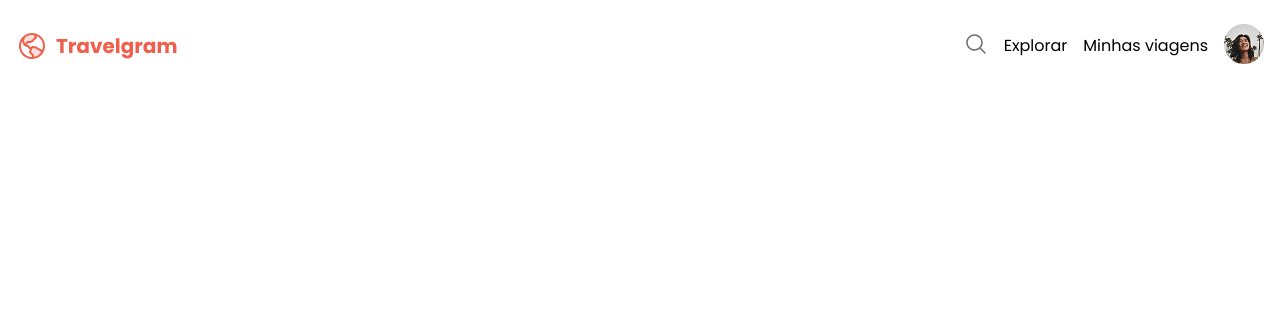
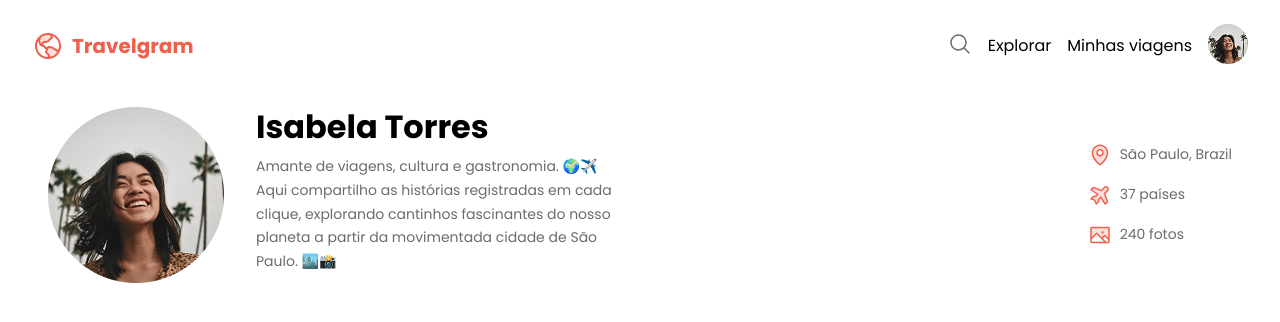
Before and after one commit to LucasKenji01/projeto-travelgram-responsivo, a plain HTML site: page index.html in a window 1280 px wide. Drawn offline with Linux system fonts and the light colour scheme.

Commit message:
Done about

```diff
--- a/index.html
+++ b/index.html
@@ -28,6 +28,35 @@
       <button><img src="assets/images/profile-sm.jpg" alt="Imagem de perfil"></button>
     </nav>
   </header>
+
+  <section id="about" class="flex gap-2">
+    <div class="about-left flex">
+      <img src="assets/images/profile-lg.jpg" alt="Imagem de perfil">
+
+      <div class="info-text flex">
+        <h1>Isabela Torres</h1>
+        <p>Amante de viagens, cultura e gastronomia. 🌍✈️ <br>
+          Aqui compartilho as histórias registradas em cada clique, explorando cantinhos fascinantes do nosso planeta a partir da movimentada cidade de São Paulo. 🏙️📸</p>
+      </div>
+    </div>
+
+    <div class="about-right flex">
+      <div class="info flex">
+        <img src="assets/icons/MapPin.svg" alt="ícone de pin">
+        <p>São Paulo, Brazil</p>
+      </div>
+
+      <div class="info flex">
+        <img src="assets/icons/AirplaneTilt.svg" alt="ícone de avião">
+        <p>37 países</p>
+      </div>
+
+      <div class="info flex">
+        <img src="assets/icons/Image.svg" alt="ícone de imagem">
+        <p>240 fotos</p>
+      </div>
+    </div>
+  </section>
 </body>
 
 </html>
--- /dev/null
+++ b/styles/about.css
@@ -0,0 +1,63 @@
+#about {
+  flex-direction: column;
+  padding: 1rem;
+
+  & .about-left {
+    gap: 1rem;
+    flex-direction: column;
+    align-items: start;
+
+    & img {
+      width: 7.5rem;
+      height: 7.5rem;
+
+      @media (width >= 80em) {
+        width: 11rem;
+        height: 11rem;
+      }
+    }
+
+    & .info-text {
+      flex-direction: column;
+      gap: .5rem;
+
+      & h1 {
+        font: var(--heading1);
+      }
+
+      & p {
+        font: var(--paragraph-md);
+        color: var(--text-color-secondary);
+      }
+    }
+
+    @media (width >= 80em) {
+      flex-direction: row;
+      width: 37rem;
+      gap: 2rem;
+    }
+  }
+
+  & .about-right {
+    flex-direction: column;
+    gap: 1rem;
+    justify-content: center;
+
+    & .info {
+      gap: .5rem;
+
+      & p {
+        font: var(--paragraph-md);
+        color: var(--text-color-secondary);
+      }
+    }
+  }
+
+  @media (width >= 80em) {
+    gap: 0;
+    flex-direction: row;
+    justify-content: space-between;
+    width: 76rem;
+    margin-inline: auto;
+  }
+}
--- a/styles/header.css
+++ b/styles/header.css
@@ -5,6 +5,8 @@ header {
 
   @media (width >= 80em) {
     padding-block: 1.5rem;
+    width: 76rem;
+    margin-inline: auto;
   }
 
 }
--- a/styles/index.css
+++ b/styles/index.css
@@ -1,3 +1,4 @@
 @import url(global.css);
 @import url(utility.css);
 @import url(header.css);
+@import url(about.css);
--- a/styles/utility.css
+++ b/styles/utility.css
@@ -10,6 +10,14 @@
   gap: 1rem;
 }
 
+.gap-2 {
+  gap: 2rem;
+}
+
+.items-center {
+  align-items: center;
+}
+
 .desktop-only {
   display: none;
 
```
Also changed, not shown: assets/images/profile-lg.jpg (added).
